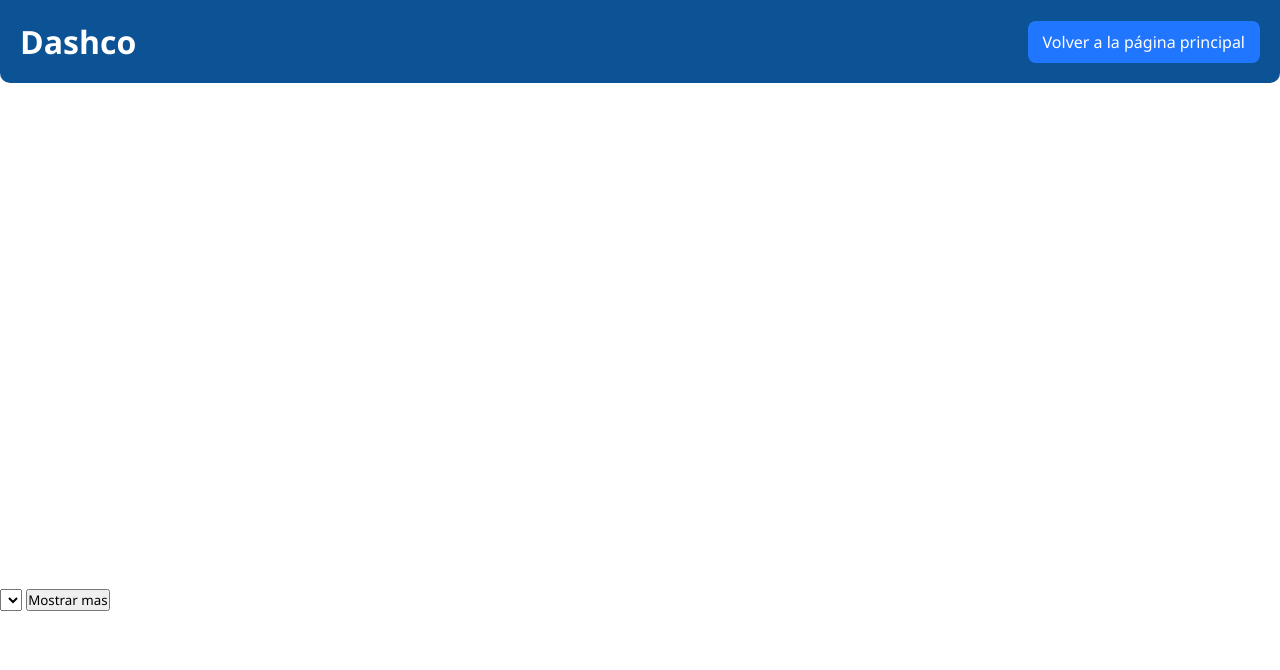
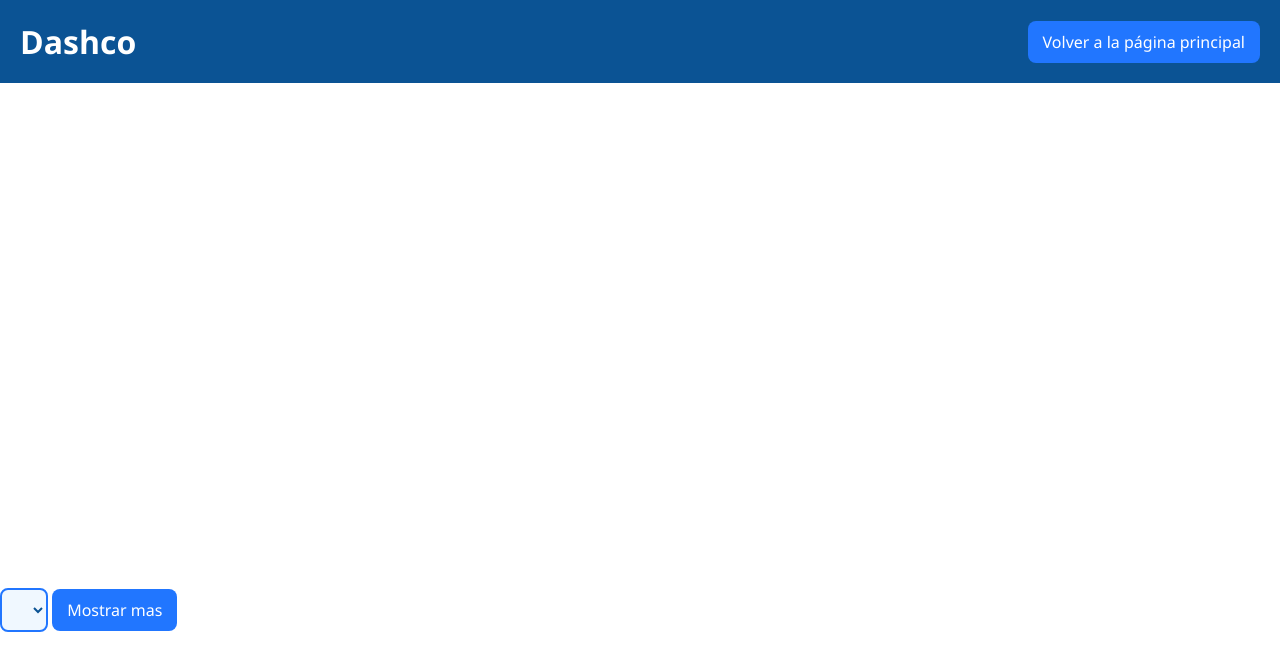
Before and after one commit to MarcusRambal/DashCo, a website: page src/bars.html in a window 1280 px wide. Drawn offline with nearby package versions, Linux system fonts and the light colour scheme; no server answers.

Commit message:
Update bars.css

```diff
--- a/src/bars.css
+++ b/src/bars.css
@@ -9,7 +9,6 @@
     background-color: #0b5394;
     color: #fff;
     padding: 20px;
-    border-radius: 0 0 10px 10px;
     display: flex;
     justify-content: space-between;
     align-items: center;
@@ -31,3 +30,43 @@
   .header a:hover {
     background-color: #1854c0;
   }
+
+  #barControls {
+    position: absolute;
+    top: 100px;
+    right: 80px;
+    display: flex;
+    flex-direction: column;
+    gap: 10px;
+    z-index: 10;
+  }
+
+  #barYearSelector {
+    padding: 8px 12px;
+    font-size: 1rem;
+    border: 2px solid #2176ff;
+    border-radius: 8px;
+    background-color: #f0f8ff;
+    color: #0b5394;
+    transition: all 0.3s ease;
+  }
+
+  #barYearSelector:hover {
+    background-color: #e6f0ff;
+    border-color: #1854c0;
+  }
+
+  #showMore {
+    padding: 10px 15px;
+    font-size: 1rem;
+    background-color: #2176ff;
+    color: white;
+    border: none;
+    border-radius: 8px;
+    cursor: pointer;
+    transition: background-color 0.3s ease;
+  }
+
+  #showMore:hover {
+    background-color: #1854c0;
+  }
```
